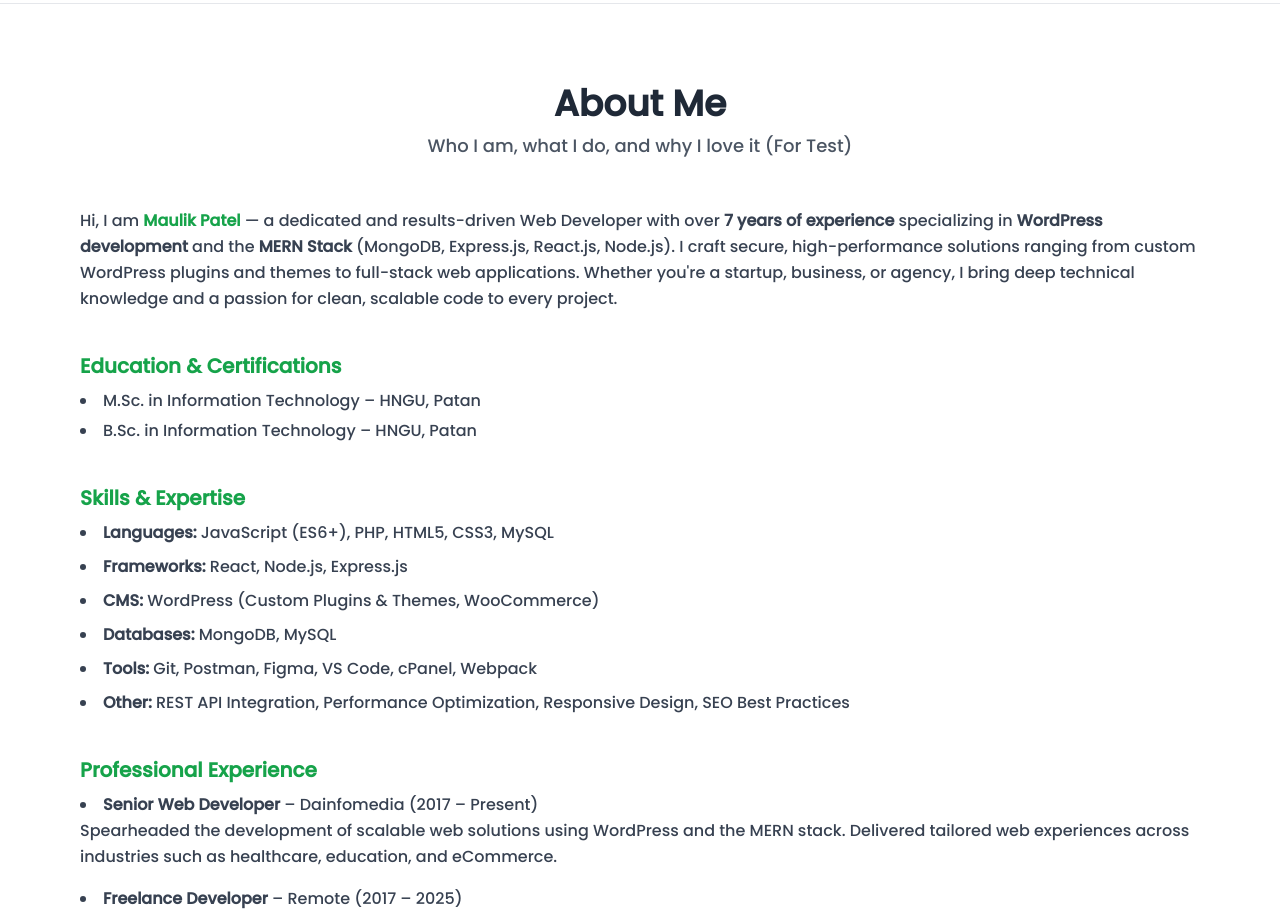
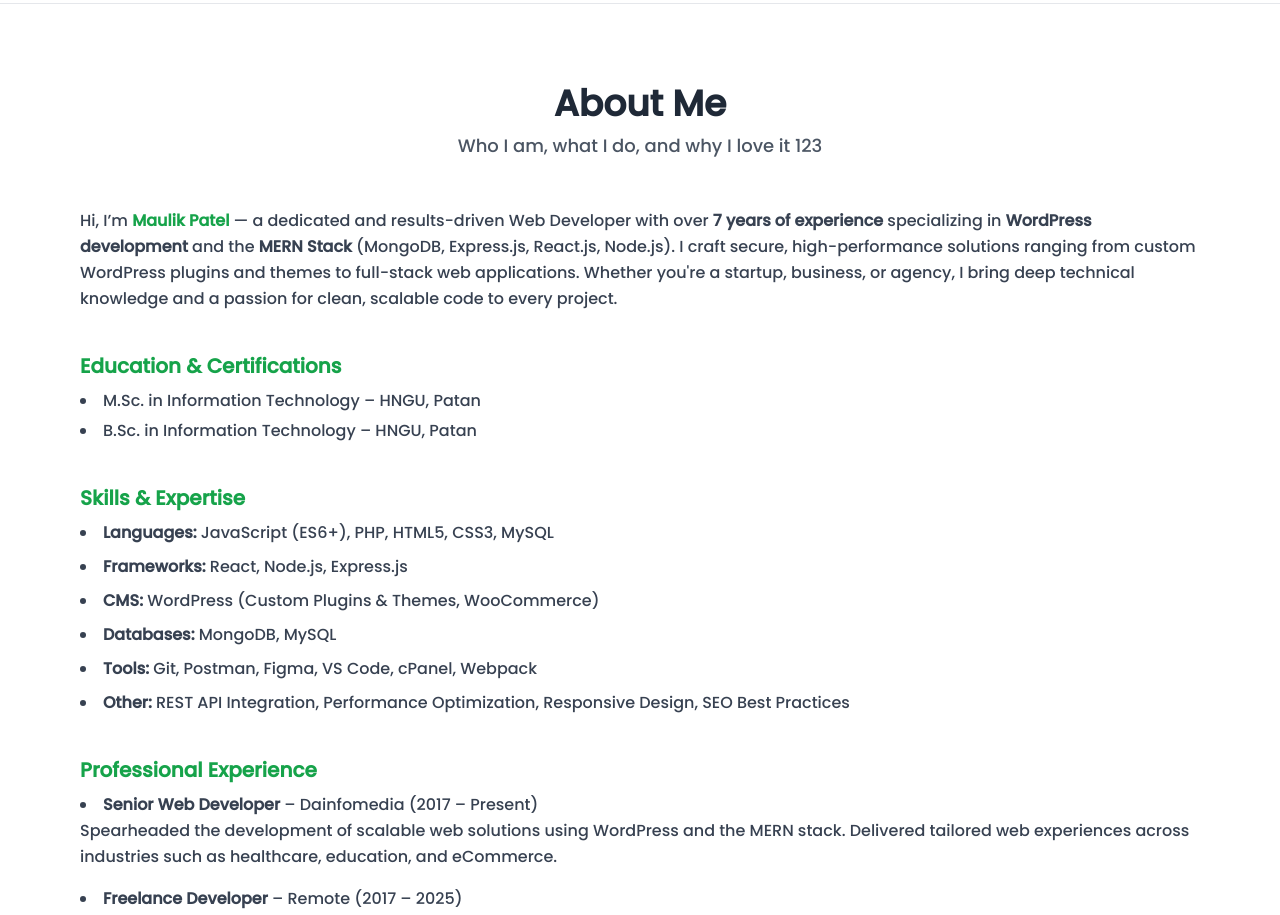
Before and after one commit to devbymaulik/portfolio, a React (Vite) app: page / in a window 1280 px wide. Shown: the part 860-1775 px from the top of the page. Built offline with nearby package versions, Linux system fonts and the light colour scheme.

Commit message:
update something

```diff
--- a/src/components/About.jsx
+++ b/src/components/About.jsx
@@ -8,15 +8,15 @@ function About() {
       <div className="text-center mb-12">
         <h2 className="text-4xl font-extrabold text-gray-800">About Me</h2>
         <p className="text-gray-600 text-lg mt-2">
-          Who I am, what I do, and why I love it (For Test)
+          Who I am, what I do, and why I love it 123
         </p>
       </div>
 
       <div className="space-y-10 text-gray-700 text-base leading-relaxed">
         <section>
           <p>
-            Hi, I am <strong className="text-green-600">Maulik Patel</strong> —
-            a dedicated and results-driven Web Developer with over
+            Hi, I’m <strong className="text-green-600">Maulik Patel</strong> — a
+            dedicated and results-driven Web Developer with over
             <strong> 7 years of experience</strong> specializing in
             <strong> WordPress development</strong> and the
             <strong> MERN Stack</strong> (MongoDB, Express.js, React.js,
```
